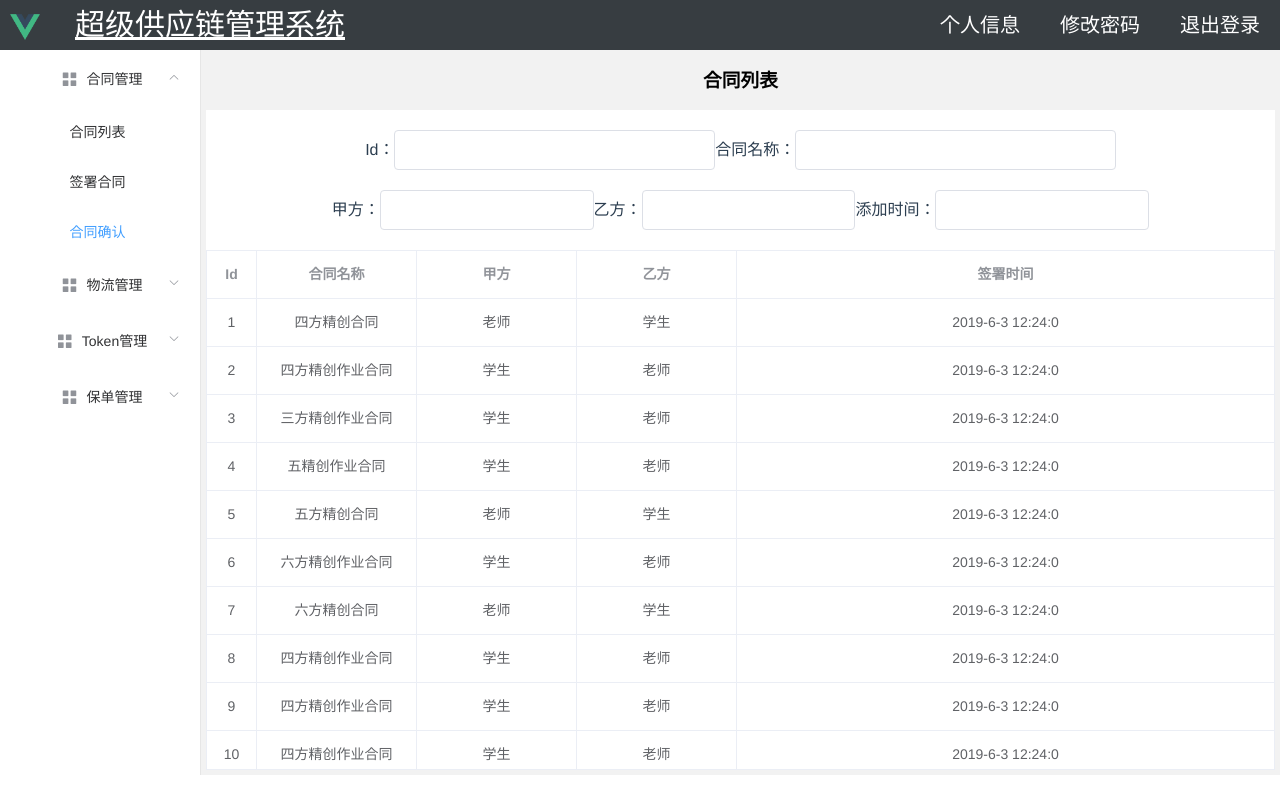
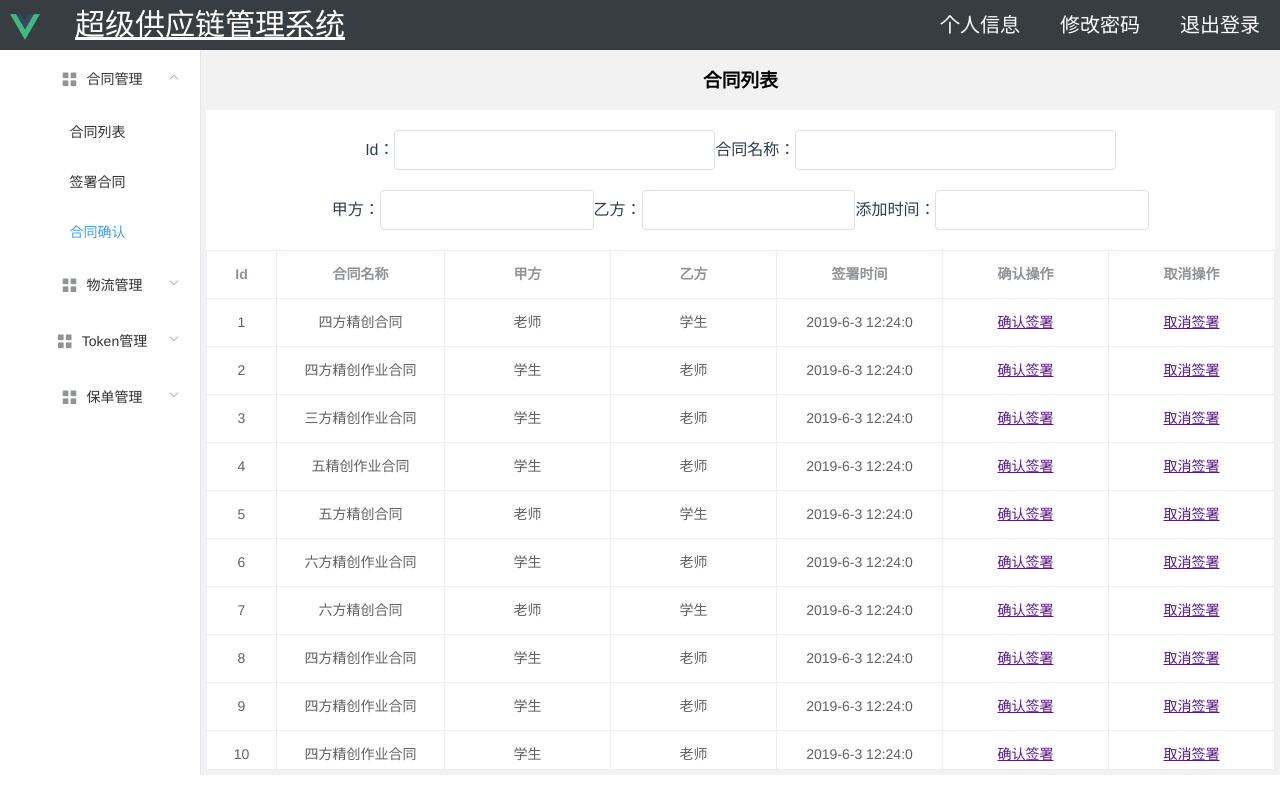
Before and after one commit to jiyuanzhu/Supply-Chain, a Vue app in the folder supplychain/: page /#/enterpise/contract/signedB in a window 1280 px wide. Built offline with nearby package versions, Linux system fonts and the light colour scheme.

Commit message:
ContractWaitList

```diff
--- a/supplychain/src/router/index.js
+++ b/supplychain/src/router/index.js
@@ -32,6 +32,7 @@ import DeliveryGoods from '@/views/table/Logistics/DeliveryGoods'
 import AchieveSending from '@/views/table/Logistics/AchieveSending'
 import BankCredit from '@/views/table/Bank/BankCredit'
 import CashingList from '@/views/table/Bank/CashingList'
+import ContractWaitList from '@/views/table/EnterpriseMgn/ContractWaitList'
 
 import Pending from '@/views/Pending'
 Vue.use(Router)
@@ -99,7 +100,7 @@ export default new Router({
                     children: [
                         { path: '/enterpise/contract/list', name: '合同列表', component: ContractList, menuShow: true },
                         { path: '/enterpise/contract/signedA', name: '签署合同', component: ContractSign, menuShow: true },
-                        { path: '/enterpise/contract/signedB', name: '合同确认', component: ContractList, menuShow: true },
+                        { path: '/enterpise/contract/signedB', name: '合同确认', component: ContractWaitList, menuShow: true },
                     ]
                 },
                 {
--- /dev/null
+++ b/supplychain/src/views/table/EnterpriseMgn/ContractWaitList.vue
@@ -0,0 +1,251 @@
+<template>
+  <div id="表格部分" class="tablewin">
+    <div>
+      <div
+        :style="{'background':'#f2f2f2','height':'40px','padding-top':'10px','padding-bottom':'5px'}"
+      >
+        <h3 :style="{'color':'black'}">合同列表</h3>
+      </div>
+      <div :style="{'background':'white','padding-top':'20px','padding-bottom':'20px'}">
+        <label :style="{'display':'inline'}">
+          <div :style="{'display':'inline'}">Id：</div>
+          <el-input
+            v-model="idKey"
+            clearable
+            :style="{'width':'30%'}"
+            @change="search(idKey,nameKey,partAKey,partBKey,strtimeKey)"
+          ></el-input>
+        </label>
+        <label :style="{'display':'inline'}">
+          <div :style="{'display':'inline'}">合同名称：</div>
+          <el-input
+            v-model="nameKey"
+            clearable
+            :style="{'width':'30%'}"
+            @change="search(idKey,nameKey,partAKey,partBKey,strtimeKey)"
+          ></el-input>
+        </label>
+        <p style="margin-top:20px"></p>
+        <label>
+          <div :style="{'display':'inline'}">甲方：</div>
+          <el-input
+            v-model="partAKey"
+            clearable
+            :style="{'width':'20%'}"
+            @change="search(idKey,nameKey,partAKey,partBKey,strtimeKey)"
+          ></el-input>
+        </label>
+        <label :style="{'display':'inline'}">
+          <div :style="{'display':'inline'}">乙方：</div>
+          <el-input
+            v-model="partBKey"
+            clearable
+            :style="{'width':'20%'}"
+            @change="search(idKey,nameKey,partAKey,partBKey,strtimeKey)"
+          ></el-input>
+        </label>
+        <label :style="{'display':'inline'}">
+          <div :style="{'display':'inline'}">添加时间：</div>
+          <el-input
+            v-model="strtimeKey"
+            clearable
+            :style="{'width':'20%'}"
+            @change="search(idKey,nameKey,partAKey,partBKey,strtimeKey)"
+          ></el-input>
+        </label>
+      </div>
+    </div>
+    <el-table :data="tableData" border height="520" style="width: 100%" @cell-click="getIdClick">
+      <el-table-column prop="id" label="Id"  width="70" align="center"></el-table-column>
+      <el-table-column prop="name" label="合同名称" align="center"></el-table-column>
+      <el-table-column prop="partA" label="甲方" align="center"></el-table-column>
+      <el-table-column prop="partB" label="乙方" align="center"></el-table-column>
+      <el-table-column prop="strtime" label="签署时间" align="center"></el-table-column>
+      <el-table-column label="确认操作" align="center" >
+        <a href="" @click.prevent="">确认签署</a>
+      </el-table-column>
+      <el-table-column label="取消操作" align="center" >
+        <a href="" @click.prevent="">取消签署</a>
+      </el-table-column>
+    </el-table>
+  </div>
+</template>
+
+<script>
+export default {
+  name: "App",
+  data() {
+    return {
+      list: [
+        {
+          id: "1",
+          name: "四方精创合同",
+          partA: "老师",
+          partB: "学生",
+          ctime: new Date(),
+          strtime: "",
+          contractTXT: null
+        },
+        {
+          id: "2",
+          name: "四方精创作业合同",
+          partA: "学生",
+          partB: "老师",
+          ctime: new Date(),
+          strtime: ""
+        },
+        {
+          id: "3",
+          name: "三方精创作业合同",
+          partA: "学生",
+          partB: "老师",
+          ctime: new Date(),
+          strtime: ""
+        },
+        {
+          id: "4",
+          name: "五精创作业合同",
+          partA: "学生",
+          partB: "老师",
+          ctime: new Date(),
+          strtime: ""
+        },
+        {
+          id: "5",
+          name: "五方精创合同",
+          partA: "老师",
+          partB: "学生",
+          ctime: new Date(),
+          strtime: ""
+        },
+        {
+          id: "6",
+          name: "六方精创作业合同",
+          partA: "学生",
+          partB: "老师",
+          ctime: new Date(),
+          strtime: ""
+        },
+        {
+          id: "7",
+          name: "六方精创合同",
+          partA: "老师",
+          partB: "学生",
+          ctime: new Date(),
+          strtime: ""
+        },
+        {
+          id: "8",
+          name: "四方精创作业合同",
+          partA: "学生",
+          partB: "老师",
+          ctime: new Date(),
+          strtime: ""
+        },
+        {
+          id: "9",
+          name: "四方精创作业合同",
+          partA: "学生",
+          partB: "老师",
+          ctime: new Date(),
+          strtime: ""
+        },
+        {
+          id: "10",
+          name: "四方精创作业合同",
+          partA: "学生",
+          partB: "老师",
+          ctime: new Date(),
+          strtime: ""
+        },
+        {
+          id: "11",
+          name: "四方精创作业合同",
+          partA: "学生",
+          partB: "老师",
+          ctime: new Date(),
+          strtime: ""
+        },
+        {
+          id: "12",
+          name: "四方精创作业合同",
+          partA: "学生",
+          partB: "老师",
+          ctime: new Date(),
+          strtime: ""
+        }
+      ],
+      tableData: [],
+      id: "",
+      name: "",
+      partA: "",
+      partB: "",
+      ctime: "",
+      idClick: "",
+      contractTXT: null,
+      idKey: "",
+      nameKey: "",
+      partAKey: "",
+      partBKey: "",
+      strtimeKey: ""
+    };
+  },
+  methods: {
+    getIdClick(item,attribute){
+        if(attribute.label=="确认操作" || attribute.label=="取消操作" ){
+            this.idClick=item.id
+            var index=this.list.findIndex(item =>{
+              if(item.id==this.idClick) return true
+          })
+          this.list.splice(index,1)
+          this.search(this.idKey,this.nameKey,this.partAKey,this.partBKey,this.strtimeKey)
+        } else{ //显示合约文本
+
+        }
+    },
+    search(idKey, nameKey, partAKey, partBKey, strtimeKey) {
+      this.tableData = [];
+      this.list.forEach(item => {
+        if (
+          item.id.indexOf(idKey) != -1 &&
+          item.name.indexOf(nameKey) != -1 &&
+          item.partA.indexOf(partAKey) != -1 &&
+          item.partB.indexOf(partBKey) != -1 &&
+          item.strtime.indexOf(strtimeKey) != -1
+        )
+          this.tableData.push(item);
+      });
+    },
+    // 查看合同文件
+    detail(item) {
+
+    },
+    init() {
+      for (let index = 0; index < this.list.length; index++) {
+        const element = this.list[index];
+        var dt = element.ctime;
+        var y = dt.getFullYear();
+        var m = dt.getMonth();
+        var d = dt.getDate();
+        var hh = dt.getHours();
+        var mm = dt.getMinutes();
+        var ss = dt.getSeconds();
+        this.list[index].strtime =
+          y + "-" + m + "-" + d + " " + hh + ":" + mm + ":" + ss;
+      }
+      this.tableData = this.list;
+    }
+  },
+  mounted() {
+    {
+      this.init();
+    }
+  }
+};
+</script>
+
+<style>
+.tablewin {
+  background-color: lightblue;
+}
+</style>
```
